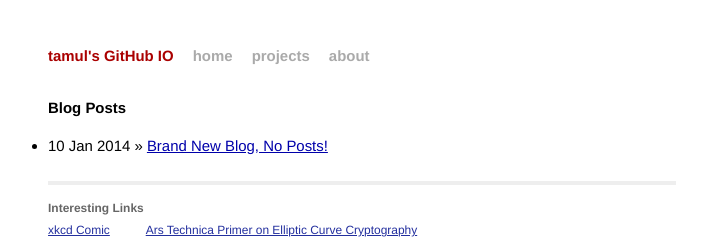
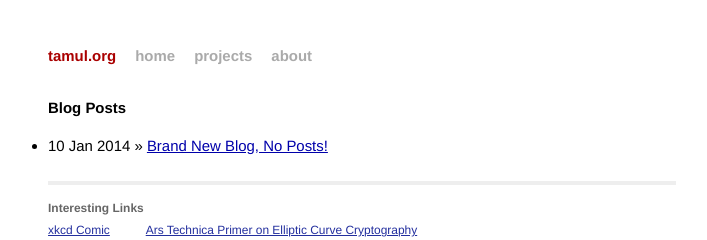
Before and after one commit to mtayler/tamul.github.io, a Jekyll site: the page built from index.html, in a window 1280 px wide. Shown: the top 240 px of the page, without its empty margins (278-985 px from the left). Built offline with Jekyll 4.4.1, drawn with Linux system fonts in a browser that asks for light colours; Markdown is read by kramdown in place of the engine named in the settings.

Commit message:
Changed name to reflect URL

```diff
--- a/_config.yml
+++ b/_config.yml
@@ -1,3 +1,3 @@
-name: tamul's GitHub IO
+name: tamul.org
 markdown: redcarpet
 pygments: true
```
